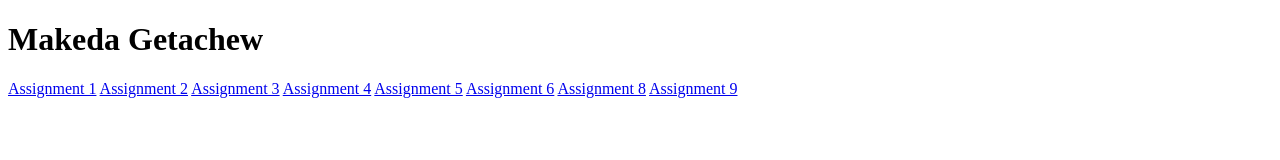
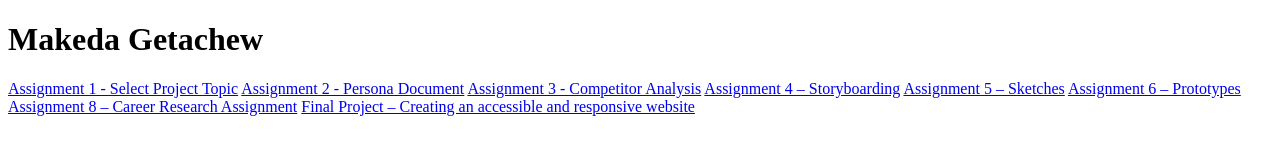
Before and after one commit to Makeda1212/IMM200Portfolio, a plain HTML site: page index.html in a window 1280 px wide. Drawn offline with Linux system fonts and the light colour scheme.

Commit message:
Add files via upload

```diff
--- a/index.html
+++ b/index.html
@@ -10,14 +10,14 @@
 <header><h1>Makeda Getachew</h1></header>
 
 
-<a href=https://docs.google.com/document/d/1fnxWADO2mg0j1w3Y5-gSCf5jGA5GKnYyC729DjtU1dE/edit?uspsharing>Assignment 1</a>
-<a href=https://docs.google.com/document/d/1d34CpRqMGeEBR3FOlpjT7ZcIHOqK0q4j/edit?uspsharing&ouid105776092340706754575&rtpoftrue&sdtrue>Assignment 2</a>
-<a href=https://docs.google.com/document/d/17J6h3aBw4HDpi1cNjc3ASaIptVlIpOVp/edit?uspsharing&ouid105776092340706754575&rtpoftrue&sdtrue>Assignment 3</a>
-<a href=https://docs.google.com/document/d/1UB2uw1Kns3dtQnwYX_uhkj8k6DmR6aMcQo3_o-fgDDQ/edit?uspsharing>Assignment 4</a>
-<a href=https://docs.google.com/document/d/1i08jWp0ugbkaKxJNr3haxPtUuNuEh2DWn0nTtyn4zfE/edit?uspsharing>Assignment 5</a>
-<a href=https://marvelapp.com/prototype/1aiaiaj9>Assignment 6</a>
-<a href=https://docs.google.com/document/d/1ulRgLtNvBdtN5F4NlA24uPkE2q7wep2OX5sUH_eWwko/edit?usp=sharing>Assignment 8</a>
-<a href=https://makeda1212.github.io/LetsDigInRecipes>Assignment 9</a>
+<a href=https://docs.google.com/document/d/1fnxWADO2mg0j1w3Y5-gSCf5jGA5GKnYyC729DjtU1dE/edit?uspsharing>Assignment 1 - Select Project Topic</a>
+<a href=https://docs.google.com/document/d/1d34CpRqMGeEBR3FOlpjT7ZcIHOqK0q4j/edit?uspsharing&ouid105776092340706754575&rtpoftrue&sdtrue>Assignment 2 - Persona Document</a>
+<a href=https://docs.google.com/document/d/17J6h3aBw4HDpi1cNjc3ASaIptVlIpOVp/edit?uspsharing&ouid105776092340706754575&rtpoftrue&sdtrue>Assignment 3 - Competitor Analysis</a>
+<a href=https://docs.google.com/document/d/1UB2uw1Kns3dtQnwYX_uhkj8k6DmR6aMcQo3_o-fgDDQ/edit?uspsharing>Assignment 4 – Storyboarding</a>
+<a href=https://docs.google.com/document/d/1i08jWp0ugbkaKxJNr3haxPtUuNuEh2DWn0nTtyn4zfE/edit?uspsharing>Assignment 5 – Sketches</a>
+<a href=https://marvelapp.com/prototype/1aiaiaj9>Assignment 6 – Prototypes</a>
+<a href=https://docs.google.com/document/d/1ulRgLtNvBdtN5F4NlA24uPkE2q7wep2OX5sUH_eWwko/edit?usp=sharing>Assignment 8 – Career Research Assignment</a>
+<a href=https://makeda1212.github.io/LetsDigInRecipes>Final Project – Creating an accessible and responsive website</a>
 
 </body>
 </html>
```
